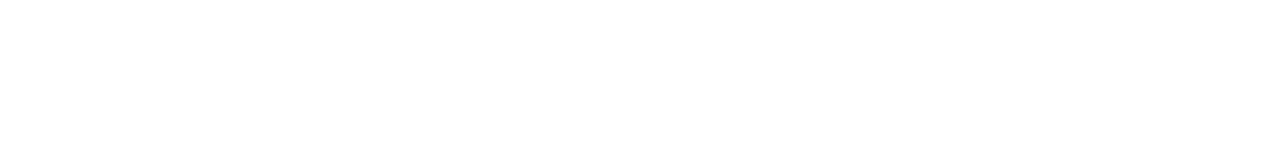
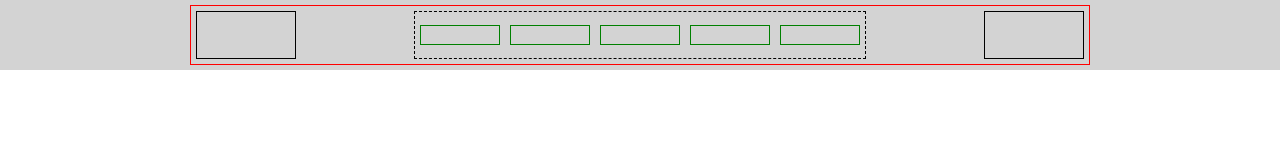
Before and after one commit to martinapiglio/htmlcss-struttura-discord, a plain HTML site: page index.html in a window 1280 px wide. Drawn offline with Linux system fonts and the light colour scheme.

Commit message:
nav bar styling

```diff
--- a/css/style.css
+++ b/css/style.css
@@ -0,0 +1,42 @@
+.container {
+    max-width: 900px;
+    margin: 0 auto;
+}
+
+.flex-row {
+    display: flex;
+    flex-direction: row;
+    justify-content: space-between;
+}
+
+nav {
+    background-color: lightgrey; /* random colour, to be adj in final layout */
+    height: 70px; /* random size, to be adj in final layout */
+    padding: 5px; /* to be deleted in final layout */
+}
+
+.inner-nav {
+    border: 1px solid red; /* to be deleted in final layout */
+    height: 100%;
+    padding: 5px; /* to be deleted in final layout */
+}
+
+#logo, #login{
+    border: 1px solid black; /* to be deleted in final layout */
+    width: 100px; /* random size, to be adj in final layout */
+}
+
+ #search-bar ul {
+    border: 1px dashed black; /* to be deleted in final layout */
+    list-style-type: none;
+    padding: 5px; /* to be deleted in final layout */
+    gap: 10px;
+    height: 100%;
+    align-items: center;
+}
+
+#search-bar ul li {
+    border: 1px solid green;
+    width: 80px; /* random size, to be adj in final layout */
+    height: 20px; /* random size, to be adj in final layout */
+}
--- a/index.html
+++ b/index.html
@@ -13,7 +13,19 @@
 <body>
 
         <nav>
-
+            <div class="inner-nav container flex-row">
+                <div id="logo"></div>
+                <div id="search-bar">
+                    <ul class="search-list flex-row">
+                        <li></li>
+                        <li></li>
+                        <li></li>
+                        <li></li>
+                        <li></li>
+                    </ul>
+                </div>
+                <div id="login"></div>
+            </div>
         </nav>
 
         <header>
```
Lines whose indentation alone changed are shown as unchanged.
